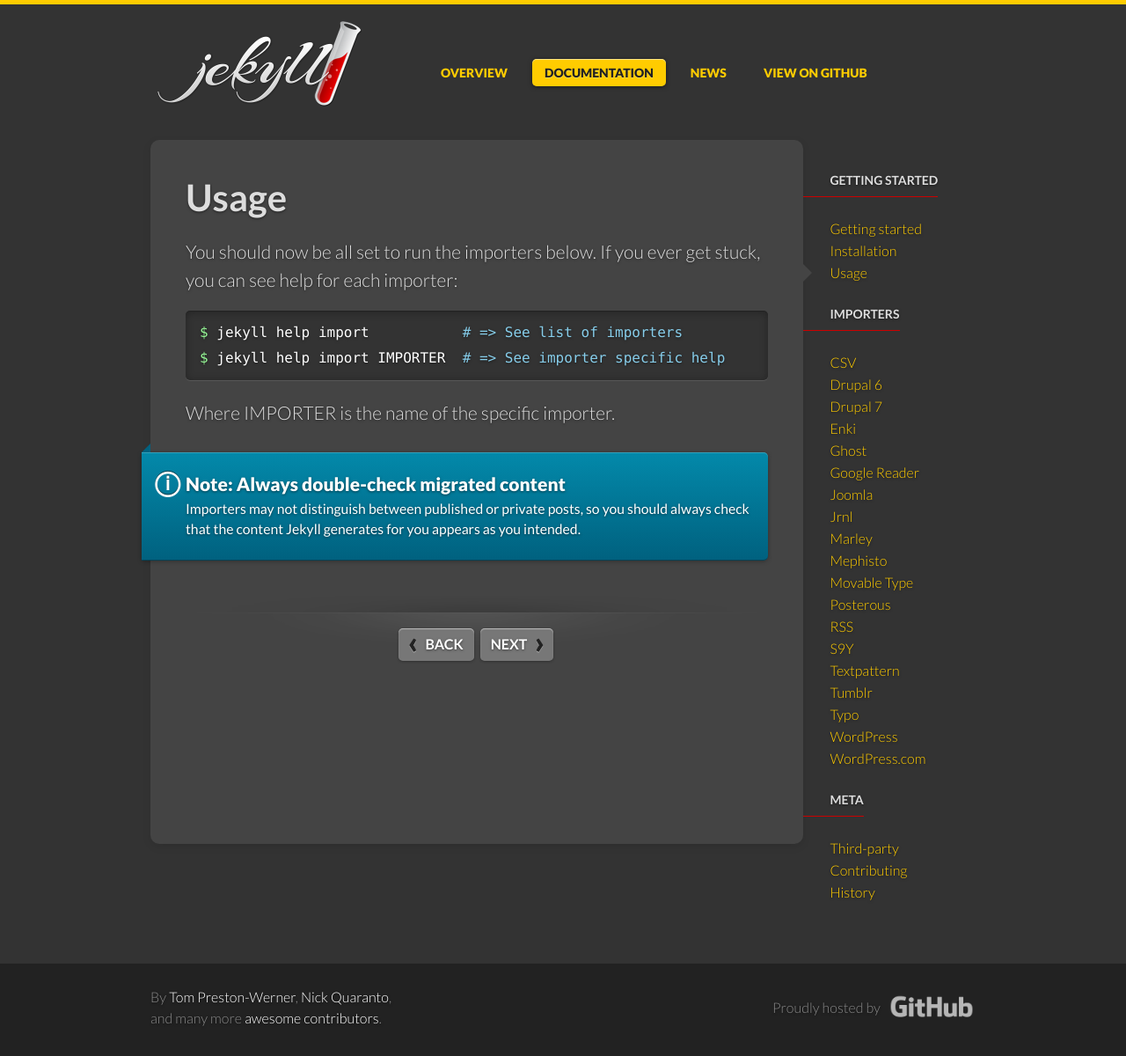
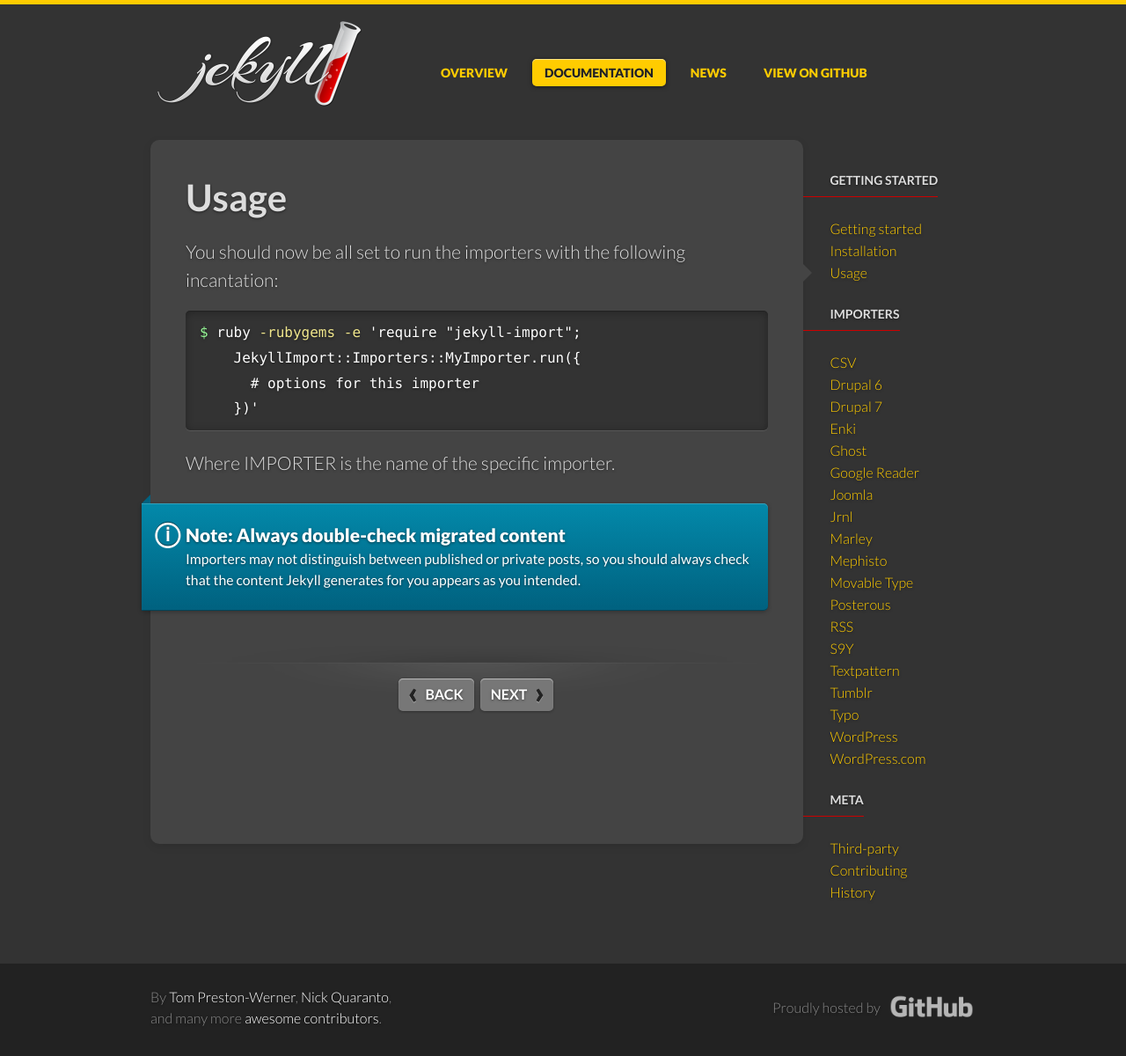
Before and after one commit to jekyll/jekyll-import, a Jekyll site: the page built from site/docs/usage.md, in a window 1280 px wide. Shown: the whole page at 88% size. Built offline with Jekyll 4.4.1, drawn with Linux system fonts in a browser that asks for light colours; some web fonts are replaced.

```diff
--- a/site/docs/usage.md
+++ b/site/docs/usage.md
@@ -6,12 +6,13 @@
 permalink: /docs/usage/
 ---
 
-You should now be all set to run the importers below. If you ever get stuck, you
-can see help for each importer:
+You should now be all set to run the importers with the following incantation:
 
 {% highlight bash %}
-$ jekyll help import           # => See list of importers
-$ jekyll help import IMPORTER  # => See importer specific help
+$ ruby -rubygems -e 'require "jekyll-import";
+    JekyllImport::Importers::MyImporter.run({
+      # options for this importer
+    })'
 {% endhighlight %}
 
 Where IMPORTER is the name of the specific importer.
--- a/site/index.html
+++ b/site/index.html
@@ -46,7 +46,7 @@
         <p class="line">
           <span class="path">~</span>
           <span class="prompt">$</span>
-          <span class="command">gem install jekyll</span>
+          <span class="command">gem install jekyll jekyll-import</span>
         </p>
         <p class="line">
           <span class="path">~</span>
```
Also changed, not shown: site/docs/behance.md (added, +20 -0 lines), site/docs/csv.md (+1 -1 lines), site/docs/installation.md (+1 -1 lines).
